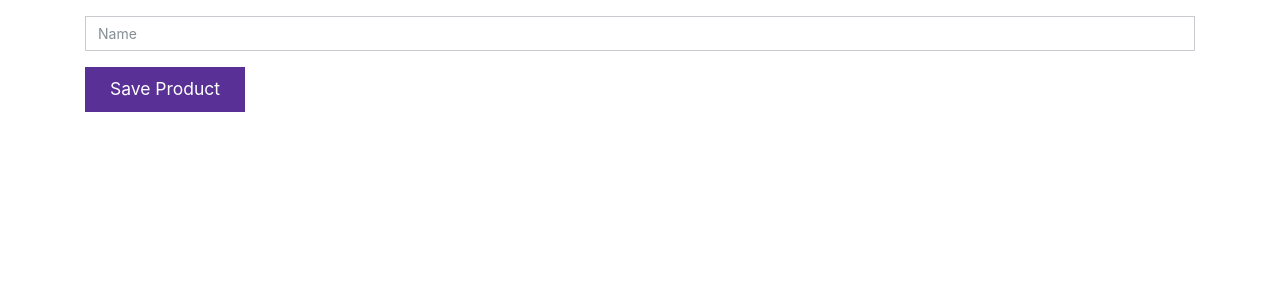
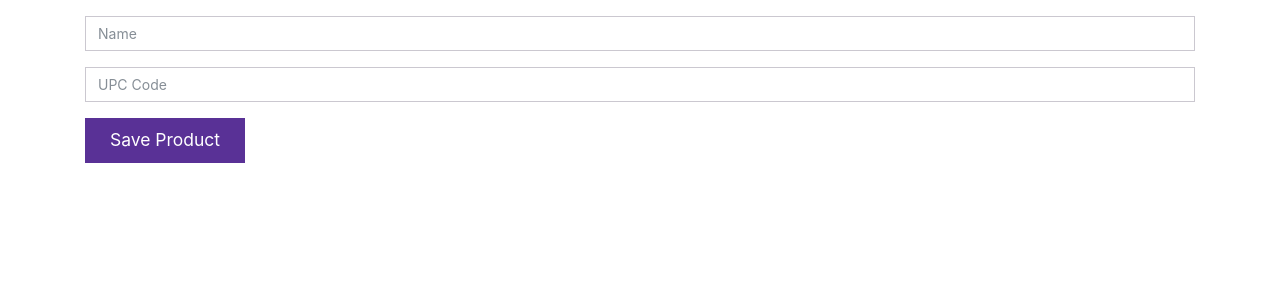
Before and after one commit to MATTALUI/foodstoragemonitor, a Flask app: page /products/1/edit/ in a window 1280 px wide. Shown: the part 75-375 px from the top of the page. Run offline with Flask 2, Linux system fonts and the light colour scheme; data that the repository does not hold is empty; some libraries are stand-ins or nearby versions.

Commit message:
add ability to update upc codes for products

```diff
--- a/blueprints/products_blueprint.py
+++ b/blueprints/products_blueprint.py
@@ -67,6 +67,7 @@ def create():
 def update(product_id):
     product = Product.query.get(product_id)
     product.name = request.form.get('name')
+    product.upc_code = request.form.get('upc_code') or None
     db.session.add(product)
     db.session.commit()
     return redirect('/products')
--- a/templates/products/form.html
+++ b/templates/products/form.html
@@ -12,6 +12,9 @@
         <div class="form-group">
           <input type="text" placeholder="Name" name="name" class="form-control product_name"  value="{{product.name}}" required>
         </div>
+        <div class="form-group">
+          <input type="text" placeholder="UPC Code" name="upc_code" class="form-control product_upc_code"  value="{{product.upc_code or ''}}" required>
+        </div>
         <div class="row">
           <div class="col-sm-2">
             <button class="w-100 btn btn-primary btn-lg saveProductButton">Save Product</button>
```
